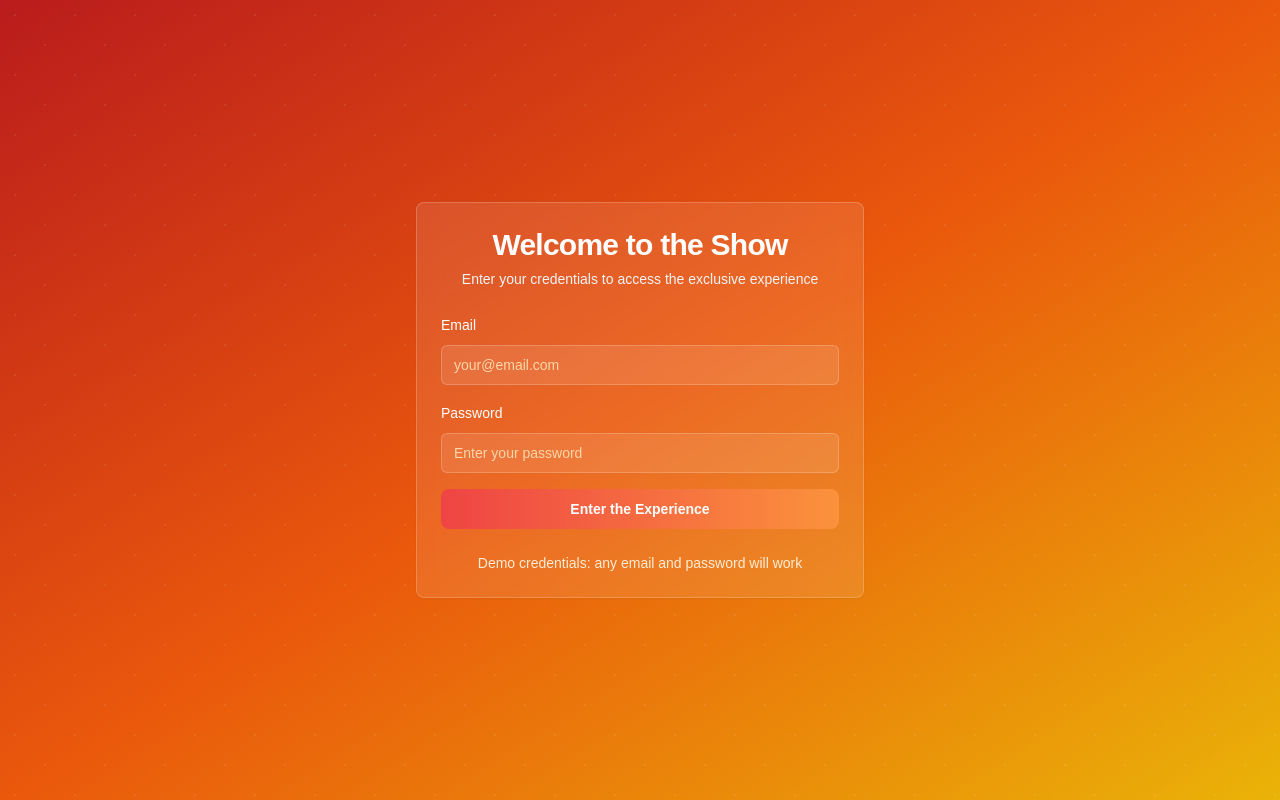
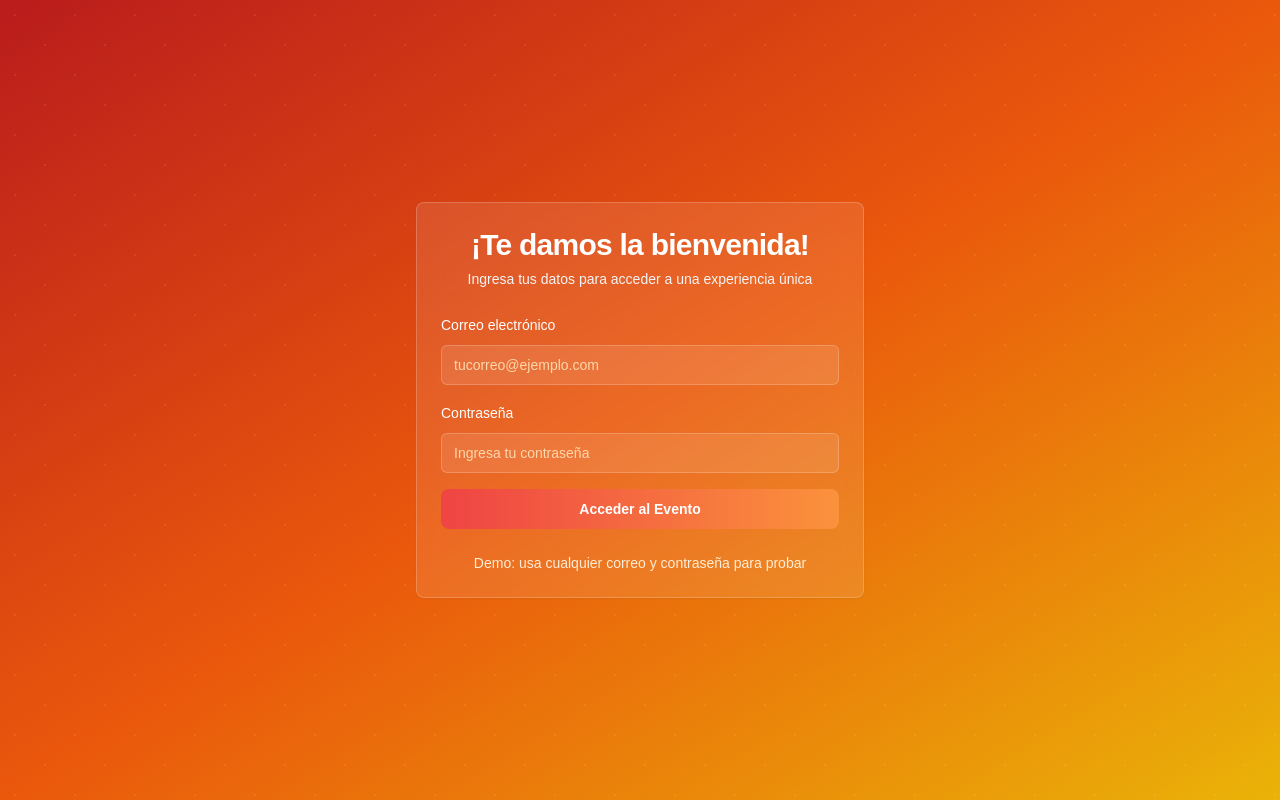
Before and after one commit to SebastianSidorowicz/LiveNation, a Next.js app: page / in a window 1280 px wide. Built offline with nearby package versions, Linux system fonts and the light colour scheme.

Commit message:
chore: sync main changes to LiveNation project
#VERCEL_SKIP

Co-authored-by: undefined <undefined+undefined@users.noreply.github.com>

```diff
--- a/components/login-page.tsx
+++ b/components/login-page.tsx
@@ -36,21 +36,21 @@ export default function LoginPage({ onLogin }: LoginPageProps) {
 
       <Card className="w-full max-w-md bg-white/10 backdrop-blur-md border-white/20">
         <CardHeader className="text-center">
-          <CardTitle className="text-3xl font-bold text-white">Welcome to the Show</CardTitle>
+          <CardTitle className="text-3xl font-bold text-white">¡Te damos la bienvenida!</CardTitle>
           <CardDescription className="text-gray-100">
-            Enter your credentials to access the exclusive experience
+            Ingresa tus datos para acceder a una experiencia única
           </CardDescription>
         </CardHeader>
         <CardContent>
           <form onSubmit={handleSubmit} className="space-y-4">
             <div className="space-y-2">
               <Label htmlFor="email" className="text-white">
-                Email
+                Correo electrónico
               </Label>
               <Input
                 id="email"
                 type="email"
-                placeholder="your@email.com"
+                placeholder="tucorreo@ejemplo.com"
                 value={email}
                 onChange={(e) => setEmail(e.target.value)}
                 className="bg-white/10 border-white/20 text-white placeholder:text-orange-200"
@@ -59,12 +59,12 @@ export default function LoginPage({ onLogin }: LoginPageProps) {
             </div>
             <div className="space-y-2">
               <Label htmlFor="password" className="text-white">
-                Password
+                Contraseña
               </Label>
               <Input
                 id="password"
                 type="password"
-                placeholder="Enter your password"
+                placeholder="Ingresa tu contraseña"
                 value={password}
                 onChange={(e) => setPassword(e.target.value)}
                 className="bg-white/10 border-white/20 text-white placeholder:text-orange-200"
@@ -75,11 +75,11 @@ export default function LoginPage({ onLogin }: LoginPageProps) {
               type="submit"
               className="w-full bg-gradient-to-r from-red-500 to-orange-400 hover:from-red-600 hover:to-orange-500 text-white font-semibold py-2 px-4 rounded-lg transition-all duration-200 transform hover:scale-105"
             >
-              Enter the Experience
+              Acceder al Evento
             </Button>
           </form>
           <div className="mt-6 text-center">
-            <p className="text-orange-100 text-sm">Demo credentials: any email and password will work</p>
+            <p className="text-orange-100 text-sm">Demo: usa cualquier correo y contraseña para probar</p>
           </div>
         </CardContent>
       </Card>
--- a/data/shows.ts
+++ b/data/shows.ts
@@ -21,7 +21,7 @@ export interface ShowDetails {
 export const shows: ShowDetails[] = [
   {
     id: "LIVE NATION",
-    title: "PRESENTATION LIVE NATION ",
+    title: "Presentacion Live Nation ",
     artist: "GRUPO 2",
     date: "2025-07-4",
     time: "8:15",
```
